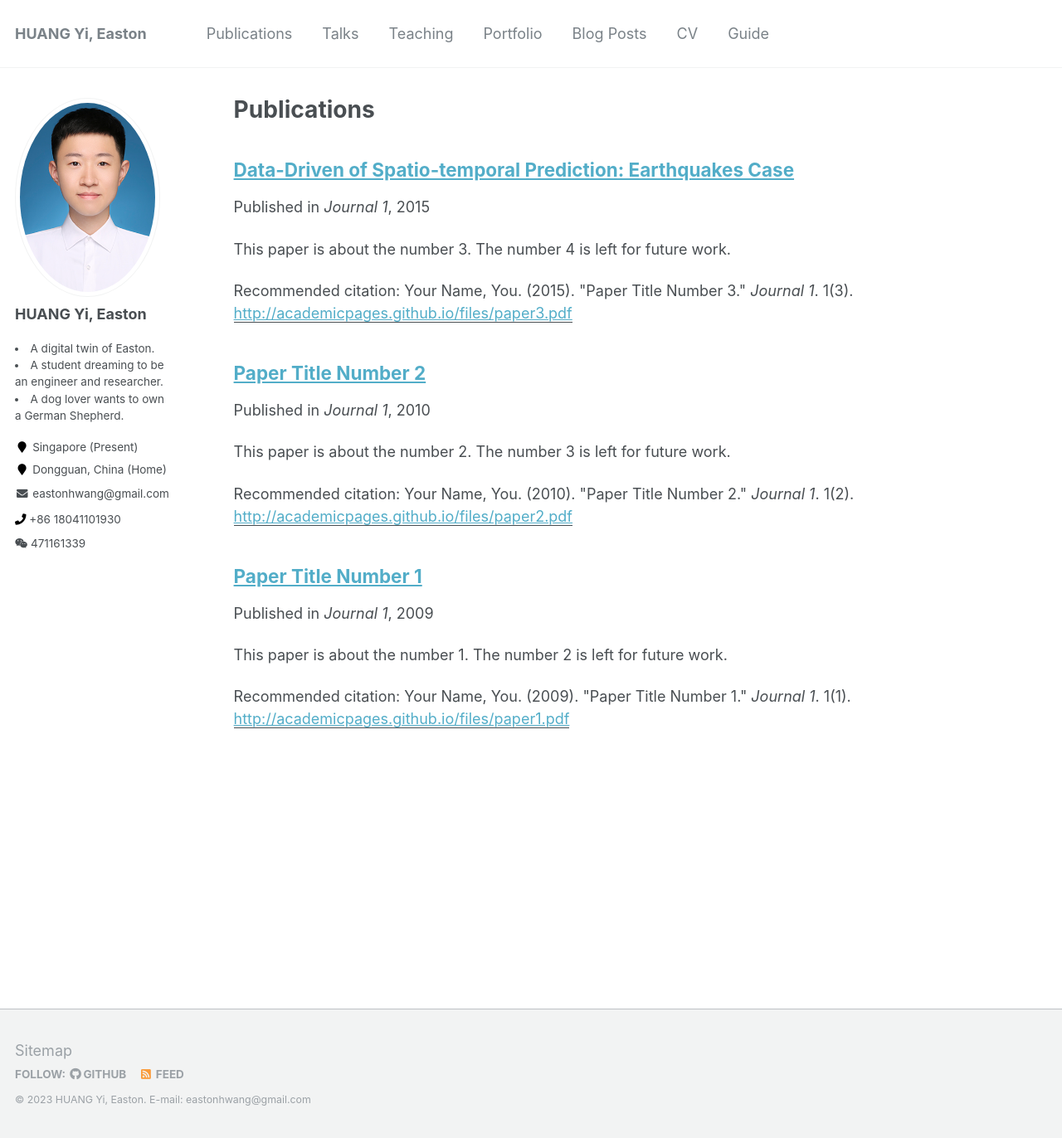
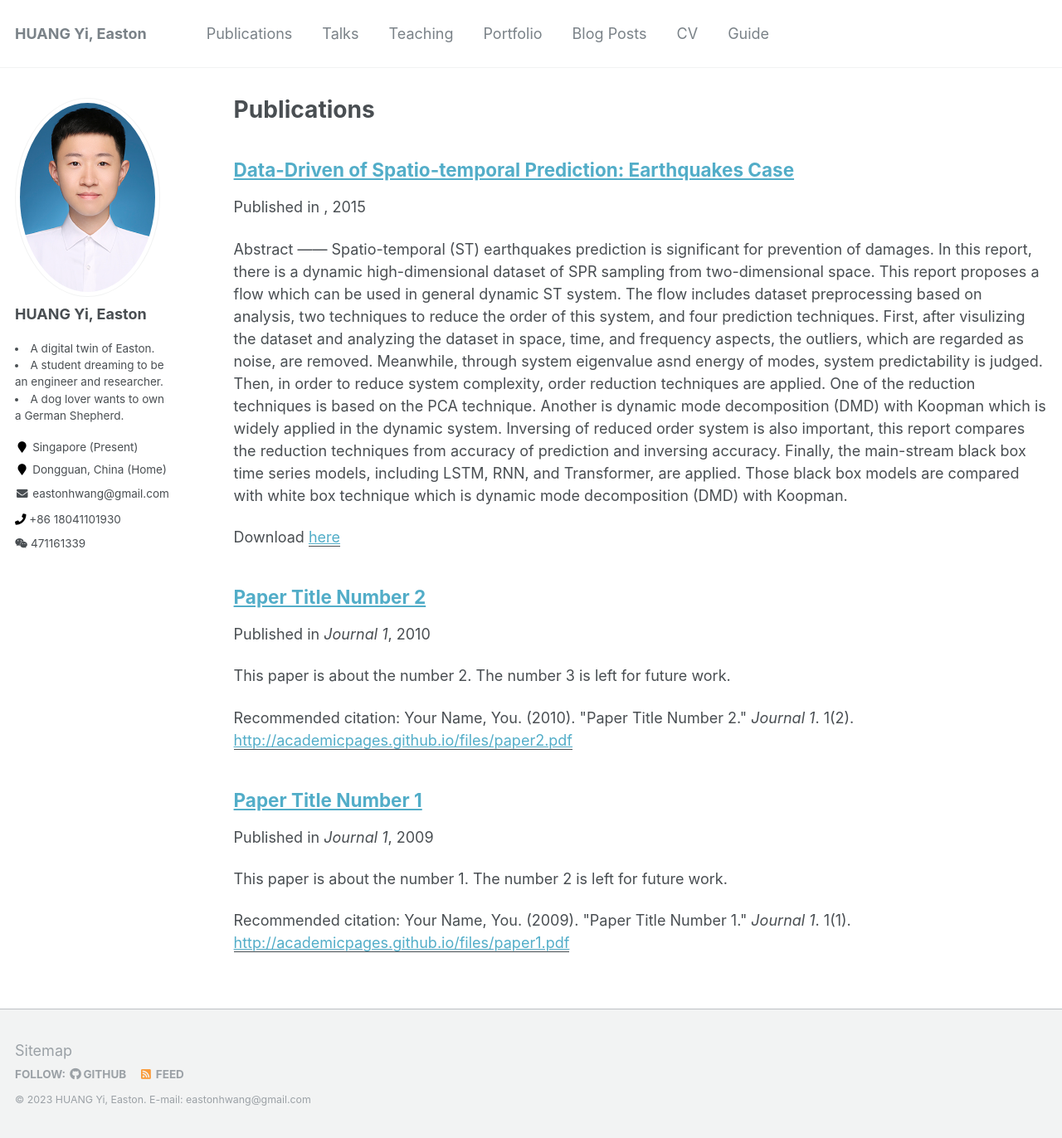
Before and after one commit to easton-hy/easton-hy.github.io, a Jekyll site: the page built from _pages/publications.md, in a window 1280 px wide and 1372 px high. Shown: the whole window at 83% size. Built offline with Jekyll 4.4.1, drawn with Linux system fonts in a browser that asks for light colours.

Commit message:
Update 2015-10-01-paper-title-number-3.md

```diff
--- a/_publications/2015-10-01-paper-title-number-3.md
+++ b/_publications/2015-10-01-paper-title-number-3.md
@@ -2,11 +2,13 @@
 title: "Data-Driven of Spatio-temporal Prediction: Earthquakes Case"
 collection: publications
 permalink: /publication/2015-10-01-paper-title-number-3
-excerpt: 'This paper is about the number 3. The number 4 is left for future work.'
-date: 2015-10-01
-venue: 'Journal 1'
-paperurl: 'http://academicpages.github.io/files/paper3.pdf'
-citation: 'Your Name, You. (2015). &quot;Paper Title Number 3.&quot; <i>Journal 1</i>. 1(3).'
+excerpt: 'Abstract
+------
+Spatio-temporal (ST) earthquakes prediction is significant for prevention of damages. In this report, there is a dynamic high-dimensional dataset of SPR sampling from two-dimensional space. This report proposes a flow which can be used in general dynamic ST system. The flow includes dataset preprocessing based on analysis, two techniques to reduce the order of this system, and four prediction techniques. First, after visulizing the dataset and analyzing the dataset in space, time, and frequency aspects, the outliers, which are regarded as noise, are removed. Meanwhile, through system eigenvalue asnd energy of modes, system predictability is judged. Then, in order to reduce system complexity, order reduction techniques are applied. One of the reduction techniques is based on the PCA technique. Another is dynamic mode decomposition (DMD) with Koopman which is widely applied in the dynamic system. Inversing of reduced order system is also important, this report compares the reduction techniques from accuracy of prediction and inversing accuracy. Finally, the main-stream black box time series models, including LSTM, RNN, and Transformer, are applied. Those black box models are compared with white box technique which is dynamic mode decomposition (DMD) with Koopman.'
+//date: 2015-10-01
+//venue: 'Journal 1'
+paperurl: 'http://academicpages.github.io/files/ME5311_final.pdf'
+//citation: 'Your Name, You. (2015). &quot;Paper Title Number 3.&quot; <i>Journal 1</i>. 1(3).'
 ---
 
 Abstract
```
